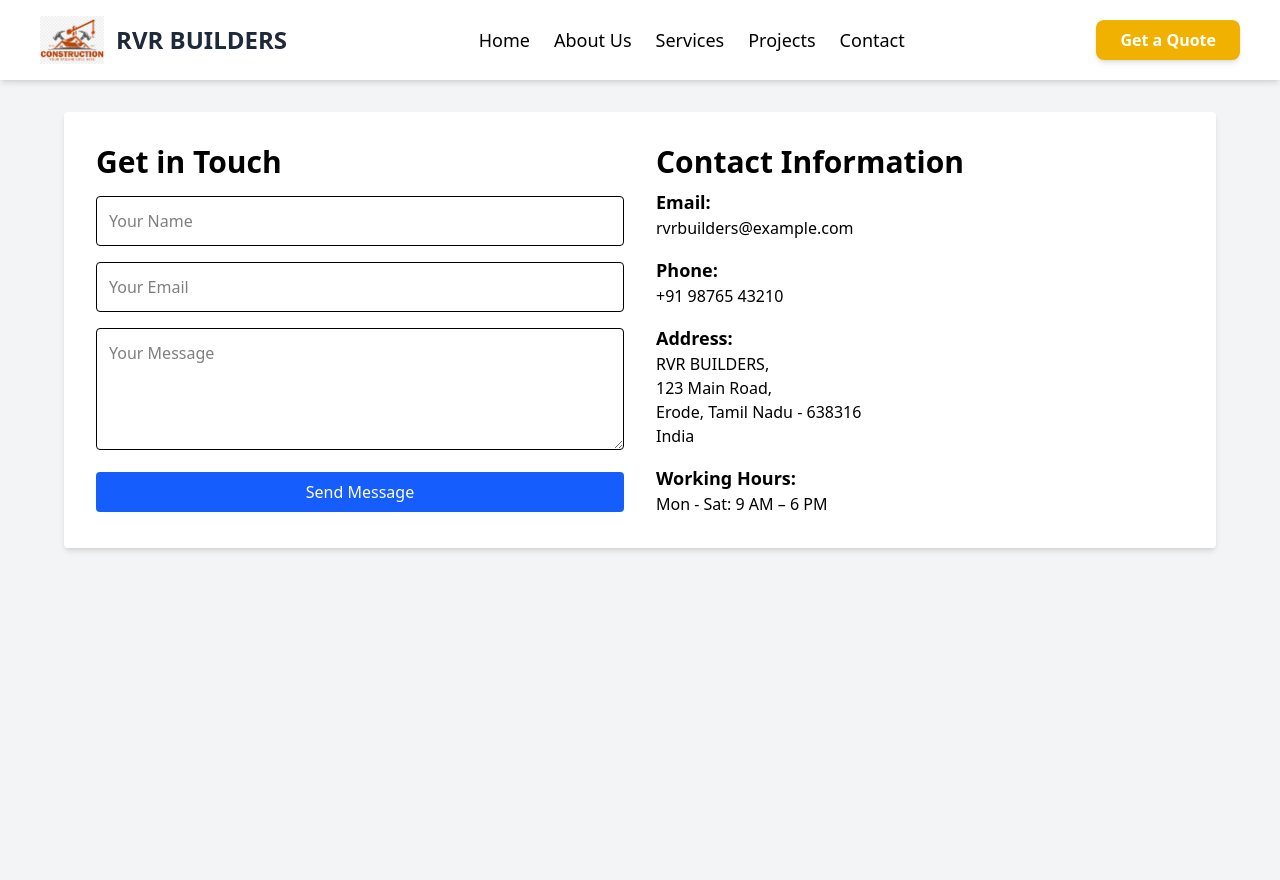
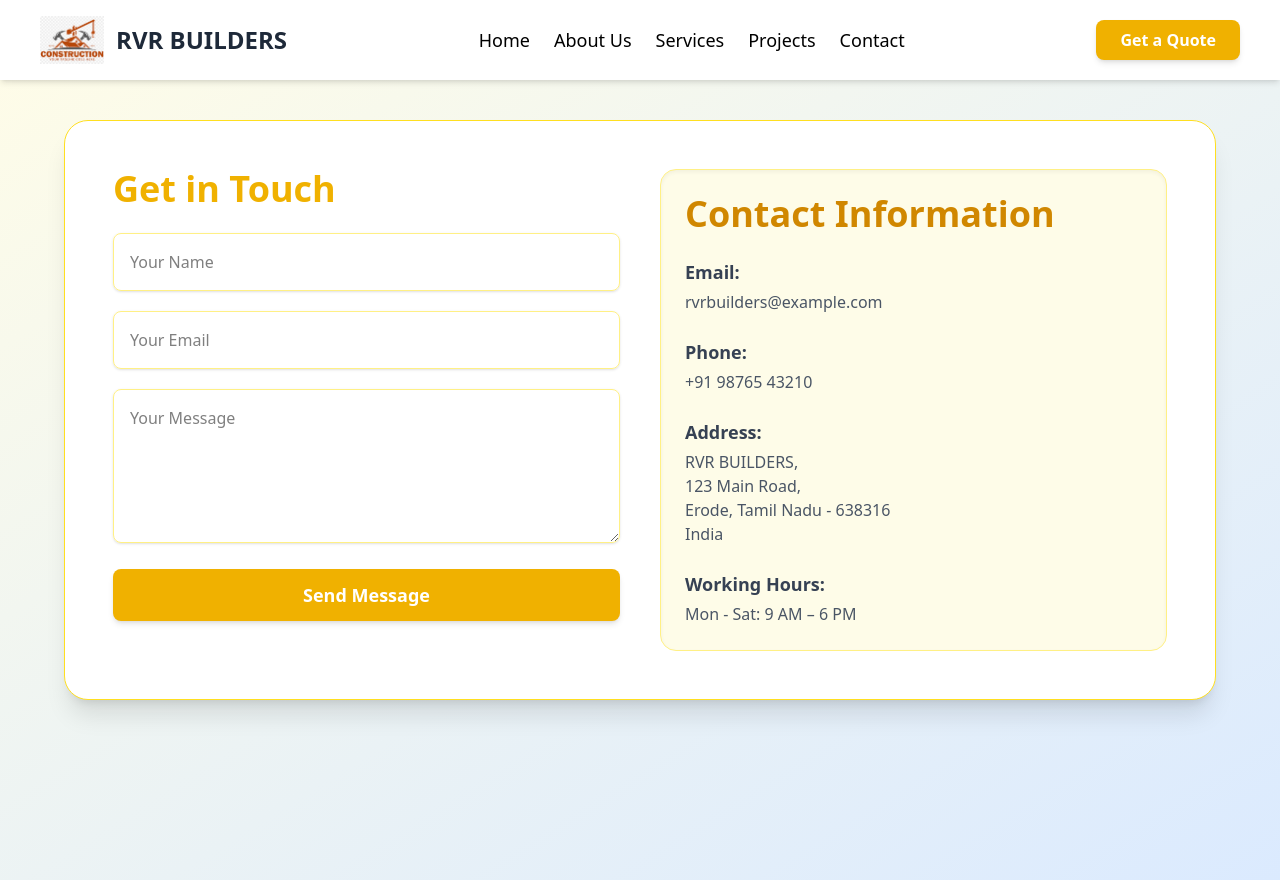
Before and after one commit to Dhanushk1404/RVR_builders, a React (Vite) app in the folder client/: page /contact in a window 1280 px wide. Built offline with nearby package versions, Linux system fonts and the light colour scheme.

Commit message:
contact updated

```diff
--- a/client/src/Contact.jsx
+++ b/client/src/Contact.jsx
@@ -1,5 +1,6 @@
 import { useState } from 'react';
 import axios from './api/axios';
+// import { MdEmail, MdPhone, MdLocationOn, MdAccessTime } from 'react-icons/md'; // Optional icons
 
 const Contact = () => {
   const [formData, setFormData] = useState({
@@ -30,13 +31,13 @@ const Contact = () => {
   };
 
   return (
-    <div className="min-h-screen bg-gray-100 p-8">
-      <div className="max-w-6xl mx-auto grid md:grid-cols-2 gap-8 bg-white p-8 rounded shadow-md">
+    <div className="min-h-screen bg-gradient-to-br from-yellow-50 to-blue-100 p-6 sm:p-10 font-sans">
+      <div className="max-w-6xl mx-auto grid lg:grid-cols-2 gap-10 bg-white p-8 sm:p-12 rounded-3xl shadow-xl border border-yellow-300">
 
         {/* Contact Form */}
         <div>
-          <h2 className="text-3xl font-bold mb-4">Get in Touch</h2>
-          <form onSubmit={handleSubmit} className="space-y-4">
+          <h2 className="text-4xl font-bold text-yellow-500 mb-6">Get in Touch</h2>
+          <form onSubmit={handleSubmit} className="space-y-5">
             <input
               type="text"
               name="name"
@@ -44,7 +45,7 @@ const Contact = () => {
               value={formData.name}
               onChange={handleChange}
               required
-              className="w-full p-3 border rounded"
+              className="w-full p-4 border border-yellow-200 rounded-lg focus:outline-none focus:ring-2 focus:ring-yellow-400 shadow-sm"
             />
             <input
               type="email"
@@ -53,21 +54,21 @@ const Contact = () => {
               value={formData.email}
               onChange={handleChange}
               required
-              className="w-full p-3 border rounded"
+              className="w-full p-4 border border-yellow-200 rounded-lg focus:outline-none focus:ring-2 focus:ring-yellow-400 shadow-sm"
             />
             <textarea
               name="message"
-              rows="4"
+              rows="5"
               placeholder="Your Message"
               value={formData.message}
               onChange={handleChange}
               required
-              className="w-full p-3 border rounded"
+              className="w-full p-4 border border-yellow-200 rounded-lg focus:outline-none focus:ring-2 focus:ring-yellow-400 shadow-sm"
             />
             <button
               type="submit"
-              className="w-full bg-blue-600 text-white py-2 rounded hover:bg-blue-700 disabled:opacity-50"
               disabled={loading}
+              className="w-full bg-yellow-500 hover:bg-yellow-600 text-white py-3 rounded-lg text-lg font-semibold transition-all duration-300 disabled:opacity-50 shadow-md"
             >
               {loading ? "Sending..." : "Send Message"}
             </button>
@@ -75,31 +76,46 @@ const Contact = () => {
         </div>
 
         {/* Company Info */}
-        <div className="flex flex-col justify-center space-y-4">
-          <h2 className="text-3xl font-bold mb-2">Contact Information</h2>
-          <div>
-            <p className="text-lg font-semibold">Email:</p>
-            <p>rvrbuilders@example.com</p>
+        <div className="flex flex-col justify-center space-y-6 bg-yellow-50 p-6 rounded-2xl shadow-inner border border-yellow-200">
+          <h2 className="text-4xl font-bold text-yellow-600">Contact Information</h2>
+
+          <div className="space-y-1">
+            <p className="text-lg font-semibold text-gray-700 flex items-center gap-2">
+              {/* <MdEmail className="text-yellow-600" /> */}
+              Email:
+            </p>
+            <p className="text-gray-600">rvrbuilders@example.com</p>
           </div>
-          <div>
-            <p className="text-lg font-semibold">Phone:</p>
-            <p>+91 98765 43210</p>
+
+          <div className="space-y-1">
+            <p className="text-lg font-semibold text-gray-700 flex items-center gap-2">
+              {/* <MdPhone className="text-yellow-600" /> */}
+              Phone:
+            </p>
+            <p className="text-gray-600">+91 98765 43210</p>
           </div>
-          <div>
-            <p className="text-lg font-semibold">Address:</p>
-            <p>
+
+          <div className="space-y-1">
+            <p className="text-lg font-semibold text-gray-700 flex items-center gap-2">
+              {/* <MdLocationOn className="text-yellow-600" /> */}
+              Address:
+            </p>
+            <p className="text-gray-600">
               RVR BUILDERS,<br />
               123 Main Road,<br />
               Erode, Tamil Nadu - 638316<br />
               India
             </p>
           </div>
-          <div>
-            <p className="text-lg font-semibold">Working Hours:</p>
-            <p>Mon - Sat: 9 AM – 6 PM</p>
+
+          <div className="space-y-1">
+            <p className="text-lg font-semibold text-gray-700 flex items-center gap-2">
+              {/* <MdAccessTime className="text-yellow-600" /> */}
+              Working Hours:
+            </p>
+            <p className="text-gray-600">Mon - Sat: 9 AM – 6 PM</p>
           </div>
         </div>
-
       </div>
     </div>
   );
```
